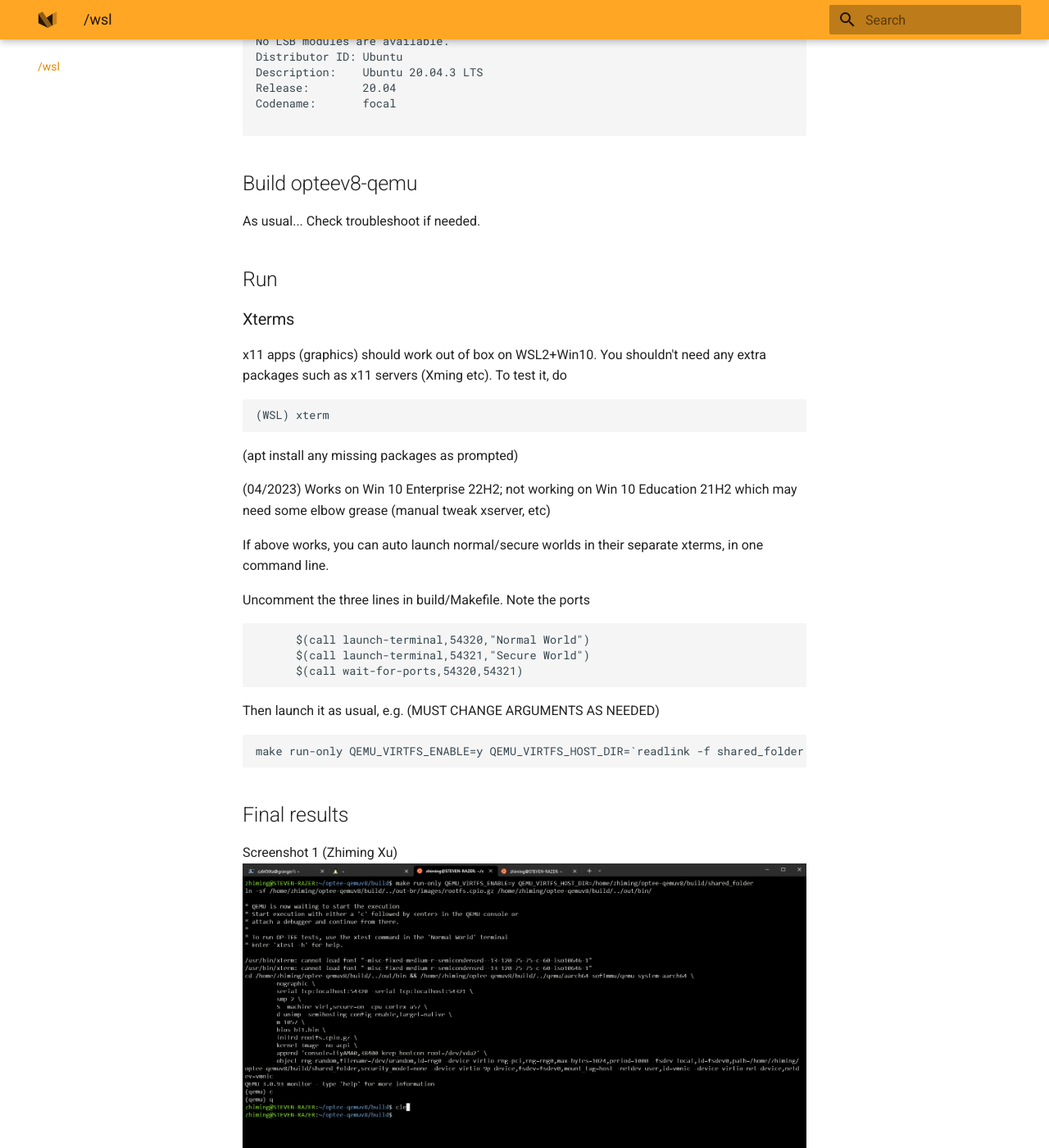
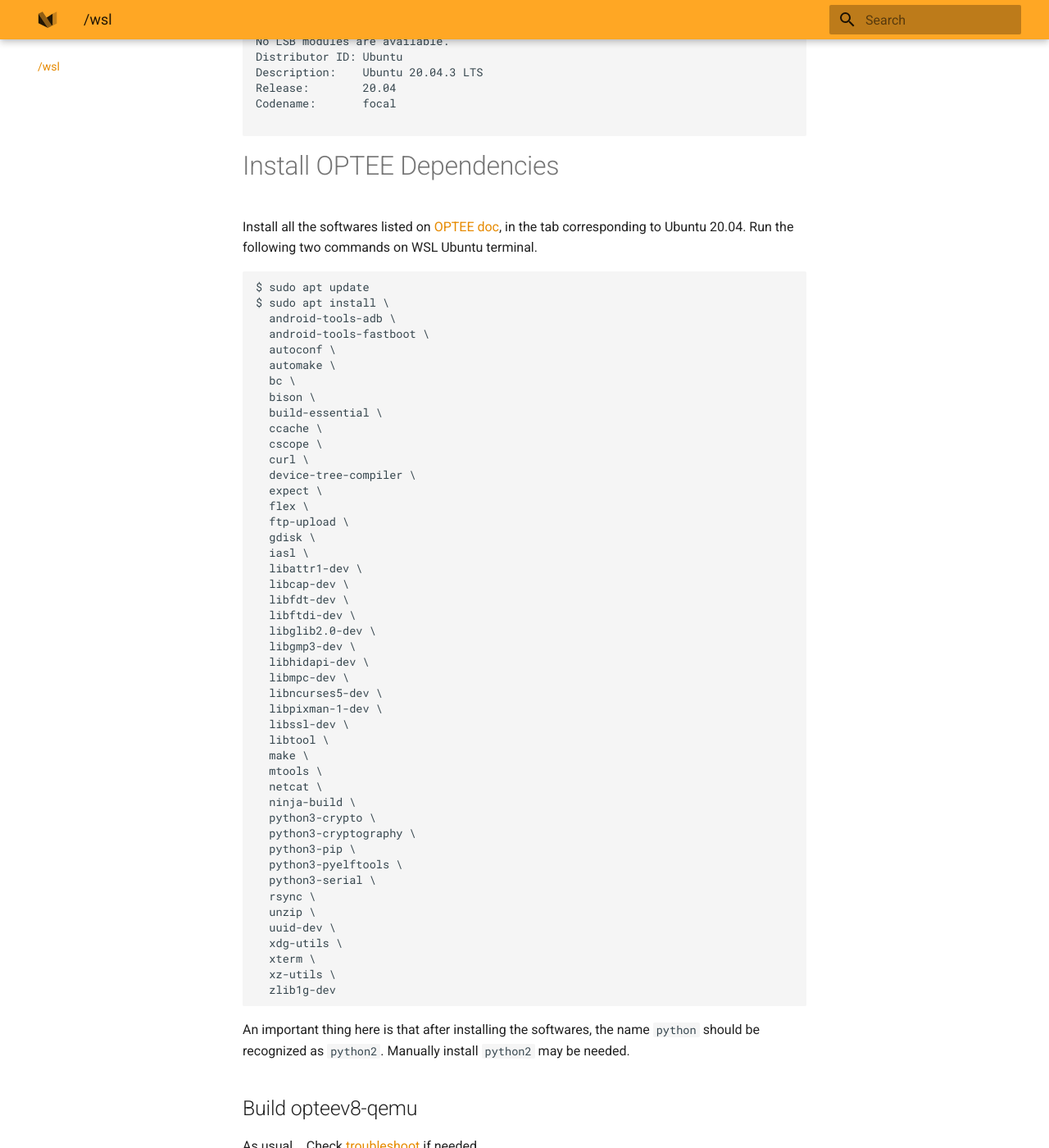
Before and after one commit to fxlin/p3-tee, an MkDocs documentation site: the page built from docs/wsl-ubuntu-howto.md, in a window 1280 px wide and 1400 px high, scrolled down 1004 px. Shown: the whole window at 82% size. Built offline with MkDocs 1.6.1 and Material for MkDocs 9.7.7, drawn with Linux system fonts in a browser that asks for light colours.

Commit message:
Update wsl-ubuntu-howto.md

````diff
--- a/docs/wsl-ubuntu-howto.md
+++ b/docs/wsl-ubuntu-howto.md
@@ -47,10 +47,61 @@ Release:        20.04
 Codename:       focal
 
 ```
+# Install OPTEE Dependencies
+Install all the softwares listed on [OPTEE doc](https://optee.readthedocs.io/en/latest/building/prerequisites.html), in the tab corresponding to Ubuntu 20.04. Run the following two commands on WSL Ubuntu terminal.
+```
+$ sudo apt update
+$ sudo apt install \
+  android-tools-adb \
+  android-tools-fastboot \
+  autoconf \
+  automake \
+  bc \
+  bison \
+  build-essential \
+  ccache \
+  cscope \
+  curl \
+  device-tree-compiler \
+  expect \
+  flex \
+  ftp-upload \
+  gdisk \
+  iasl \
+  libattr1-dev \
+  libcap-dev \
+  libfdt-dev \
+  libftdi-dev \
+  libglib2.0-dev \
+  libgmp3-dev \
+  libhidapi-dev \
+  libmpc-dev \
+  libncurses5-dev \
+  libpixman-1-dev \
+  libssl-dev \
+  libtool \
+  make \
+  mtools \
+  netcat \
+  ninja-build \
+  python3-crypto \
+  python3-cryptography \
+  python3-pip \
+  python3-pyelftools \
+  python3-serial \
+  rsync \
+  unzip \
+  uuid-dev \
+  xdg-utils \
+  xterm \
+  xz-utils \
+  zlib1g-dev
+```
+An important thing here is that after installing the softwares, the name `python` should be recognized as `python2`. Manually install `python2` may be needed.
 
 ## Build opteev8-qemu
 
-As usual... Check troubleshoot if needed.
+As usual... Check [troubleshoot](issues.md) if needed.
 
 ## Run
 
````
